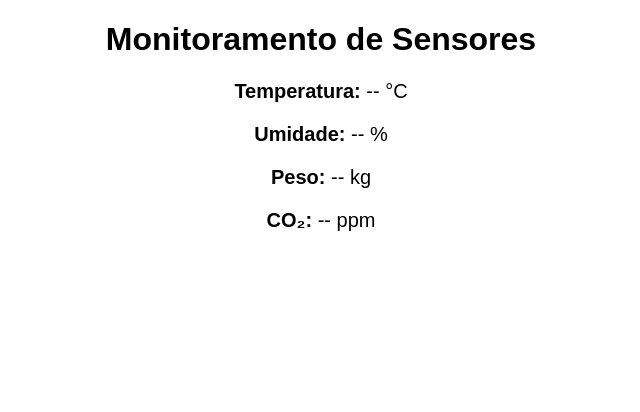
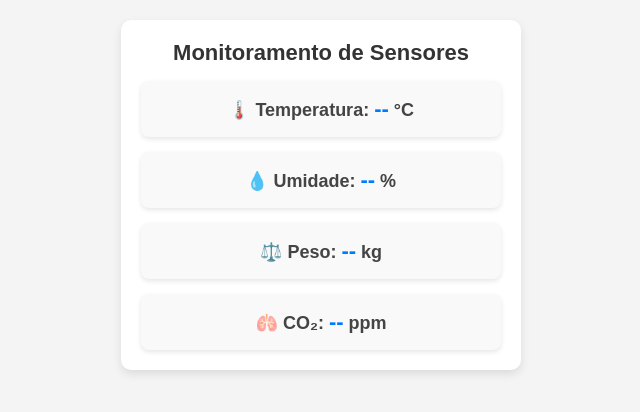
Before and after one commit to jpsr21/abelhas, a website: page index.html in a window 1280 px wide. Shown: the whole page, without its empty margins (319-959 px from the left). Drawn offline with Linux system fonts and the light colour scheme.

Commit message:
Update index.html

```diff
--- a/index.html
+++ b/index.html
@@ -5,35 +5,77 @@
     <meta name="viewport" content="width=device-width, initial-scale=1.0">
     <title>Monitoramento de Sensores</title>
     <style>
+        * {
+            margin: 0;
+            padding: 0;
+            box-sizing: border-box;
+            font-family: Arial, sans-serif;
+        }
+
         body {
-            font-family: Arial, sans-serif;
             text-align: center;
-            margin: 20px;
+            background-color: #f4f4f4;
+            padding: 20px;
         }
+
+        .container {
+            max-width: 400px;
+            margin: auto;
+            background: white;
+            padding: 20px;
+            border-radius: 10px;
+            box-shadow: 0px 4px 10px rgba(0, 0, 0, 0.1);
+        }
+
+        h1 {
+            font-size: 22px;
+            color: #333;
+            margin-bottom: 15px;
+        }
+
         .dados {
-            font-size: 20px;
-            margin-top: 20px;
+            display: flex;
+            flex-direction: column;
+            gap: 15px;
+        }
+
+        .card {
+            background: #f9f9f9;
+            padding: 15px;
+            border-radius: 8px;
+            box-shadow: 0px 2px 5px rgba(0, 0, 0, 0.1);
+            font-size: 18px;
+            font-weight: bold;
+            color: #444;
+        }
+
+        .valor {
+            font-size: 22px;
+            color: #007bff;
         }
     </style>
 </head>
 <body>
-    <h1>Monitoramento de Sensores</h1>
-    <div class="dados">
-        <p><strong>Temperatura:</strong> <span id="temp">--</span> °C</p>
-        <p><strong>Umidade:</strong> <span id="umid">--</span> %</p>
-        <p><strong>Peso:</strong> <span id="peso">--</span> kg</p>
-        <p><strong>CO₂:</strong> <span id="co2">--</span> ppm</p>
+
+    <div class="container">
+        <h1>Monitoramento de Sensores</h1>
+        <div class="dados">
+            <div class="card">🌡️ Temperatura: <span id="temp" class="valor">--</span> °C</div>
+            <div class="card">💧 Umidade: <span id="umid" class="valor">--</span> %</div>
+            <div class="card">⚖️ Peso: <span id="peso" class="valor">--</span> kg</div>
+            <div class="card">🫁 CO₂: <span id="co2" class="valor">--</span> ppm</div>
+        </div>
     </div>
 
     <script>
         const socket = new WebSocket("wss://abelhas.onrender.com");
 
         socket.onopen = function () {
-            console.log("Conectado ao WebSocket!");
+            console.log("✅ Conectado ao WebSocket!");
         };
 
         socket.onmessage = function (event) {
-            console.log("Dados recebidos:", event.data);
+            console.log("📡 Dados recebidos:", event.data);
             const dados = JSON.parse(event.data);
             document.getElementById("temp").innerText = dados.temperatura;
             document.getElementById("umid").innerText = dados.umidade;
@@ -42,12 +84,13 @@
         };
 
         socket.onerror = function (error) {
-            console.error("Erro no WebSocket:", error);
+            console.error("❌ Erro no WebSocket:", error);
         };
 
         socket.onclose = function () {
-            console.warn("WebSocket desconectado!");
+            console.warn("⚠️ WebSocket desconectado!");
         };
     </script>
+
 </body>
 </html>
```
